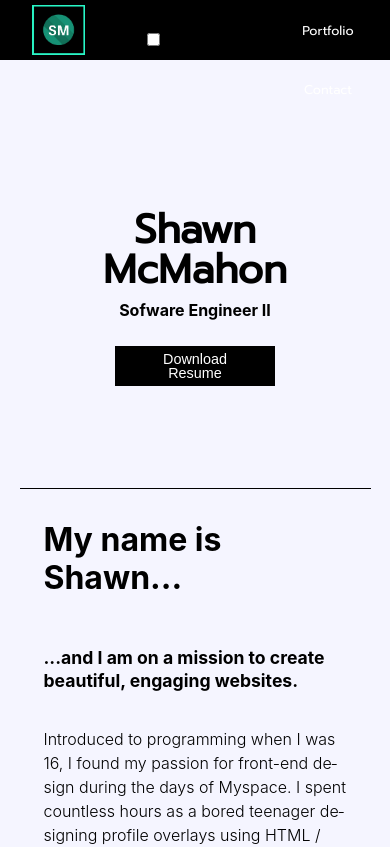
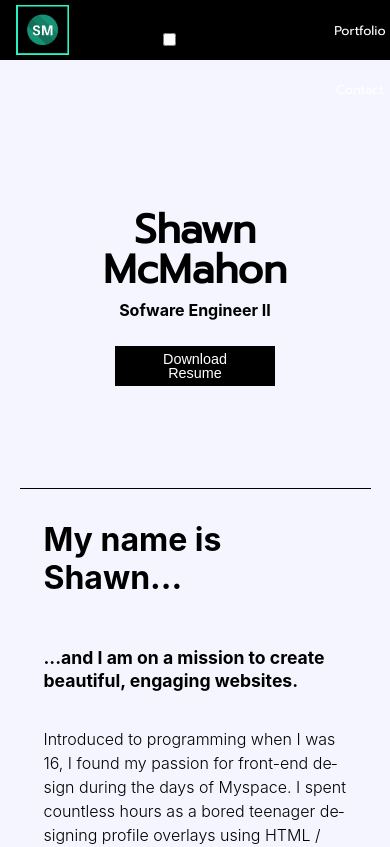
Before and after one commit to shawnmcmahon/portfolio, a React (Create React App) app: page / in a window 390 px wide. Shown: the top 847 px of the page. Built offline with nearby package versions, Linux system fonts and the light colour scheme.

Commit message:
Fix header width

```diff
--- a/src/styles/desktop/Header.scss
+++ b/src/styles/desktop/Header.scss
@@ -12,6 +12,8 @@ a, a:hover, a:focus, a:active {
   justify-content: center;
   width: 100%;
   max-width: 100%;
+  margin: 0;
+  padding: 0;
 }
 
 .neo-header {
@@ -20,13 +22,14 @@ a, a:hover, a:focus, a:active {
   justify-content: center;
   width: 100%;
   max-width: 100%;
+  margin: 0;
+  padding: 0;
 }
 
-/* Navigation Bar - Responsive */
+/* Navigation Bar - Full Width */
 .nav-bar {
   width: 100%;
   @include responsive-spacing(height, 60px, 70px, 80px);
-  @include responsive-spacing(padding, 0.5rem 1rem, 0.75rem 1.5rem, 1rem 2rem);
   background-color: $black;
   display: flex;
   align-items: center;
@@ -36,6 +39,21 @@ a, a:hover, a:focus, a:active {
   text-decoration: none;
   position: relative;
   box-sizing: border-box;
+  margin: 0;
+  padding: 0;
+
+  /* Internal content padding */
+  > * {
+    @include responsive-spacing(margin, 0 1rem, 0 1.5rem, 0 2rem);
+
+    &:first-child {
+      @include responsive-spacing(margin-left, 1rem, 1.5rem, 2rem);
+    }
+
+    &:last-child {
+      @include responsive-spacing(margin-right, 1rem, 1.5rem, 2rem);
+    }
+  }
 
   @include tablet-up {
     height: 80px;
@@ -45,13 +63,27 @@ a, a:hover, a:focus, a:active {
 .nav-bar-active {
   width: 100%;
   @include responsive-spacing(height, 60px, 70px, 80px);
-  @include responsive-spacing(padding, 0.5rem 1rem, 0.75rem 1.5rem, 1rem 2rem);
   background-color: rgba($color: #000000, $alpha: .9);
   display: flex;
   align-items: center;
   justify-content: space-between;
   transition: all 0.2s ease-out;
   box-sizing: border-box;
+  margin: 0;
+  padding: 0;
+
+  /* Internal content padding */
+  > * {
+    @include responsive-spacing(margin, 0 1rem, 0 1.5rem, 0 2rem);
+
+    &:first-child {
+      @include responsive-spacing(margin-left, 1rem, 1.5rem, 2rem);
+    }
+
+    &:last-child {
+      @include responsive-spacing(margin-right, 1rem, 1.5rem, 2rem);
+    }
+  }
 
   @include tablet-up {
     height: 80px;
@@ -61,12 +93,26 @@ a, a:hover, a:focus, a:active {
 .neo-nav-bar {
   width: 100%;
   @include responsive-spacing(height, 70px, 80px, 100px);
-  @include responsive-spacing(padding, 0.5rem 1rem, 0.75rem 1.5rem, 1rem 2rem);
   background-color: inherit;
   display: flex;
   align-items: center;
   justify-content: space-between;
   box-sizing: border-box;
+  margin: 0;
+  padding: 0;
+
+  /* Internal content padding */
+  > * {
+    @include responsive-spacing(margin, 0 1rem, 0 1.5rem, 0 2rem);
+
+    &:first-child {
+      @include responsive-spacing(margin-left, 1rem, 1.5rem, 2rem);
+    }
+
+    &:last-child {
+      @include responsive-spacing(margin-right, 1rem, 1.5rem, 2rem);
+    }
+  }
 }
 
 /* Logo/Home Button - Responsive */
@@ -75,12 +121,13 @@ a, a:hover, a:focus, a:active {
   border: none;
   outline: none;
   align-self: center;
-  @include responsive-spacing(padding-left, 1rem, 1.5rem, 2rem);
   display: flex;
   align-items: center;
   background: transparent;
   cursor: pointer;
   transition: all 0.3s ease;
+  margin: 0 !important; /* Override the margin from parent */
+  padding: 0;
 
   &:hover {
     transform: scale(1.05);
@@ -90,6 +137,8 @@ a, a:hover, a:focus, a:active {
 .logo-container {
   width: auto;
   flex-shrink: 0;
+  margin: 0;
+  padding: 0;
 }
 
 /* Navigation Buttons Container - Responsive */
@@ -100,13 +149,14 @@ a, a:hover, a:focus, a:active {
   align-items: center;
   gap: 0.5rem;
   flex-wrap: wrap;
+  margin: 0 !important; /* Override the margin from parent */
+  padding: 0;
 
   /* Mobile - Show hamburger menu */
   @media (max-width: 767px) {
     width: auto;
     flex-direction: column;
     align-items: center;
-    padding: 0 1rem;
     gap: 0.5rem;
   }
 
@@ -257,13 +307,13 @@ input:checked + .slider:before {
   transform: translateX(calc(#{$width} - #{$height}));
 }
 
-/* Large Desktop Optimizations */
+/* Ensure no max-width constraints */
 @include large-desktop-up {
   .nav-bar,
   .nav-bar-active,
   .neo-nav-bar {
-    max-width: 1400px;
-    margin: 0 auto;
+    width: 100%;
+    max-width: none;
   }
 }
 
```
